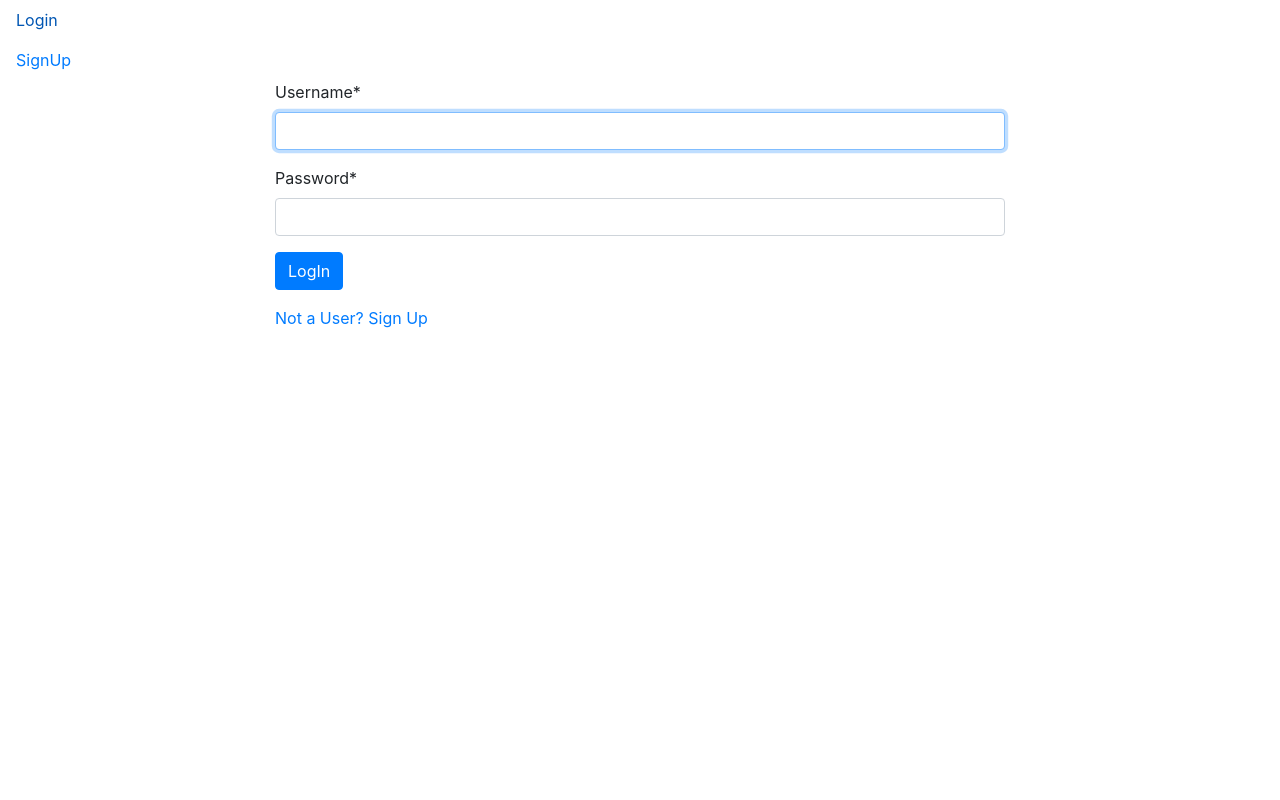
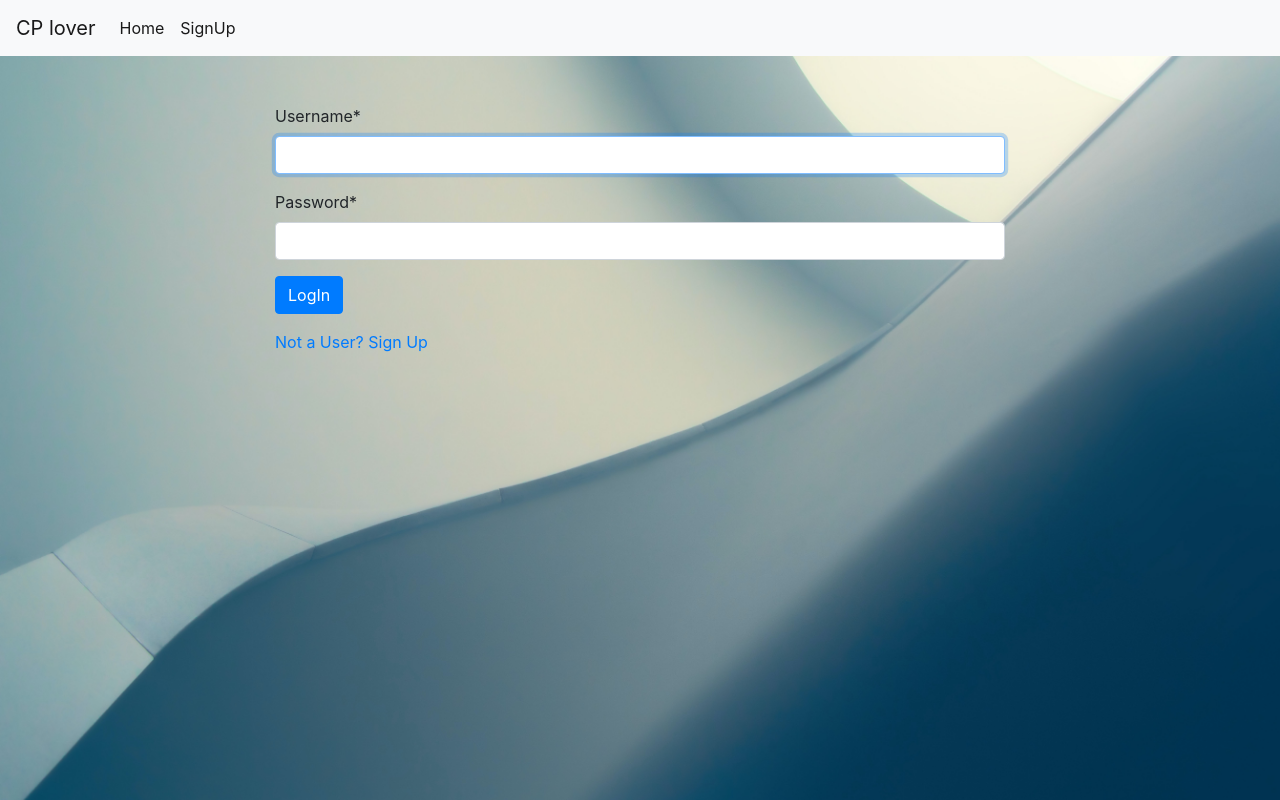
Before and after one commit to theVCS/the_code_provider, a Django app: page /login/ in a window 1280 px wide. Run offline with Django 3.2, Linux system fonts and the light colour scheme; some libraries are stand-ins or nearby versions.

Commit message:
Styled Login/SignUp Page

```diff
--- a/templates/registration/login.html
+++ b/templates/registration/login.html
@@ -5,21 +5,34 @@
 <html lang="en">
 <head>
     <meta charset="UTF-8">
+    <style>
+        body {
+              /* The image used */
+              background-image: url('{% static 'images/login.jpg' %}');
+
+              /* Full height */
+              height: 100%;
+
+              /* Center and scale the image nicely */
+              background-position: center;
+              background-repeat: no-repeat;
+              background-size: cover;
+            }
+    </style>
+
     <title>Login Page</title>
 </head>
 <body>
-    {%if messages%}
-        {%for message in messages%}
-            <div class="alert alert-danger" role="alert">{{message}}</div>
-        {%endfor%}
-    {%endif%}
-    {% if user.is_authenticated%}
-        <a class="nav-item nav-link active" href="{%url 'accounts:logout'%}">Logout</a>
-    {%else%}
-        <a class="nav-item nav-link active" href="{% url 'accounts:login'%}">Login</a>
-        <a class="nav-item nav-link active" href="{% url 'accounts:signup'%}">SignUp</a>
-    {%endif%}
-    <div class="container " id="form_container">
+    <nav class="navbar navbar-expand navbar-light bg-light">
+      <a class="navbar-brand" href="#">CP lover</a>
+      <div class="collapse navbar-collapse" id="navbarNavAltMarkup">
+        <div class="navbar-nav">
+            <a class="nav-item nav-link active" href="{%url 'home'%}">Home</a>
+            <a class="nav-item nav-link active" href="{% url 'accounts:signup'%}">SignUp</a>
+        </div>
+      </div>
+    </nav>
+    <div class="container my-5" id="form_container">
         <div class="row ">
             <div class="col-sm"></div>
             <div class="col-sm-8">
--- a/the_code_provider/settings.py
+++ b/the_code_provider/settings.py
@@ -131,5 +131,5 @@ STATICFILES_DIRS = (
 
 STATIC_ROOT = os.path.join(BASE_DIR, 'staticfiles')
 
-LOGOUT_REDIRECT_URL = 'editor:home'
+LOGOUT_REDIRECT_URL = 'home'
 LOGIN_REDIRECT_URL = 'editor:home'
```
Also changed, not shown: templates/accounts/signup.html (+24 -1 lines), templates/the_code_provider/index.html (+7 -2 lines), db.sqlite3, static/images/login.jpg (added).
